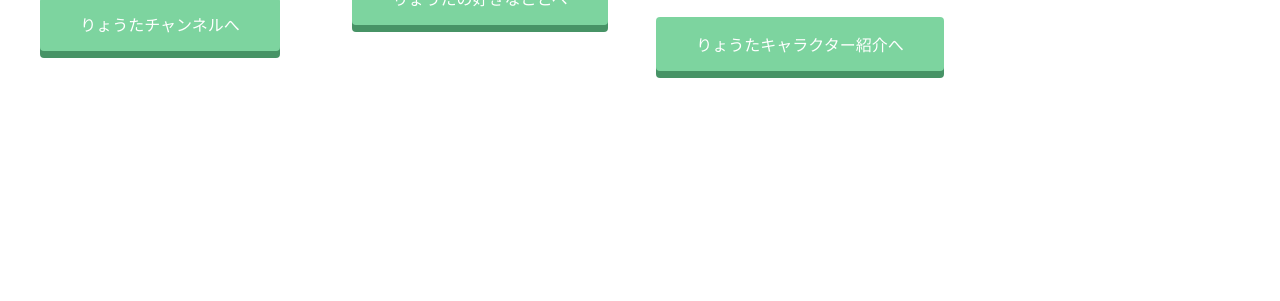
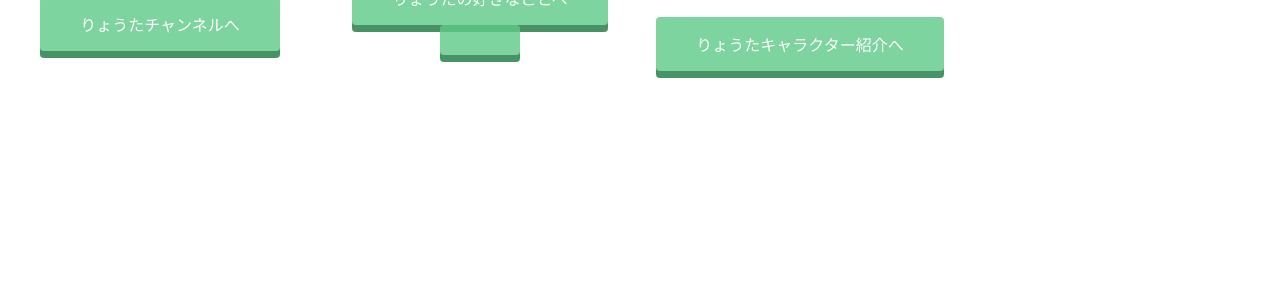
Before and after one commit to onizukaryota/ryota.github.io, a plain HTML site: page index.html in a window 1280 px wide. Shown: the part 297-598 px from the top of the page. Drawn offline with Linux system fonts and the light colour scheme.

Commit message:
Update index.html

```diff
--- a/index.html
+++ b/index.html
@@ -23,6 +23,7 @@
       </div>
       <h2>りょうたが好きな食べ物や電車を紹介するよ</h2>
               <span class="btn message">りょうたの好きなことへ</span>
+         <span class="btn message"></span>
    </div>
          <div class="lesson">
      <div class="lesson-icon">
```
